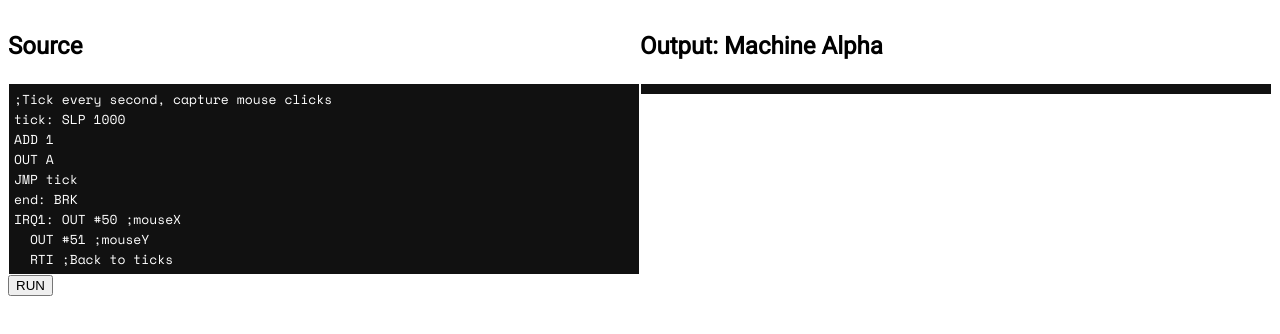
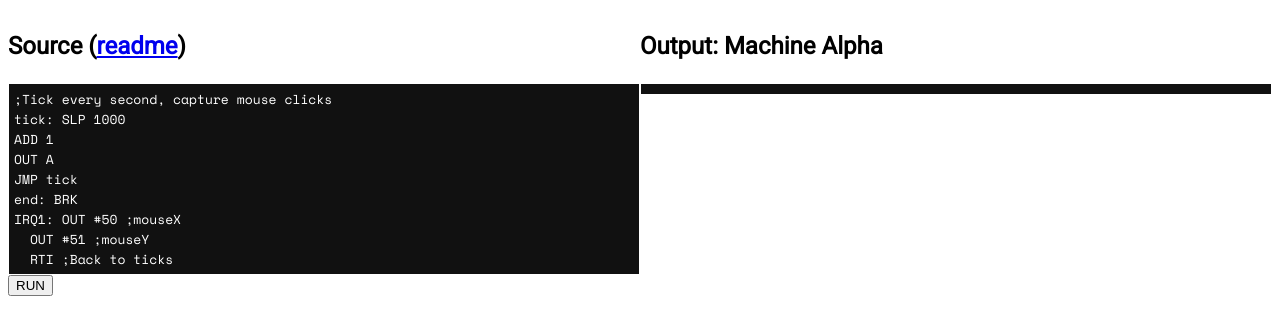
Before and after one commit to Sunjammer/LD37, a plain HTML site: page CodePath/bin/index.html in a window 1280 px wide. Drawn offline with nearby package versions, Linux system fonts and the light colour scheme.

Commit message:
Add readme link

```diff
--- a/CodePath/bin/index.html
+++ b/CodePath/bin/index.html
@@ -9,7 +9,7 @@
 </head>
 <body>
 	<div class="source">
-    	<h3 class="header">Source</h3>
+    	<h3 class="header">Source (<a href="https://sunjammer.github.io/LD37/">readme</a>)</h3>
     	<div contenteditable class="code" id="input">TRC Hello_world
 BRK
     	</div>
```
